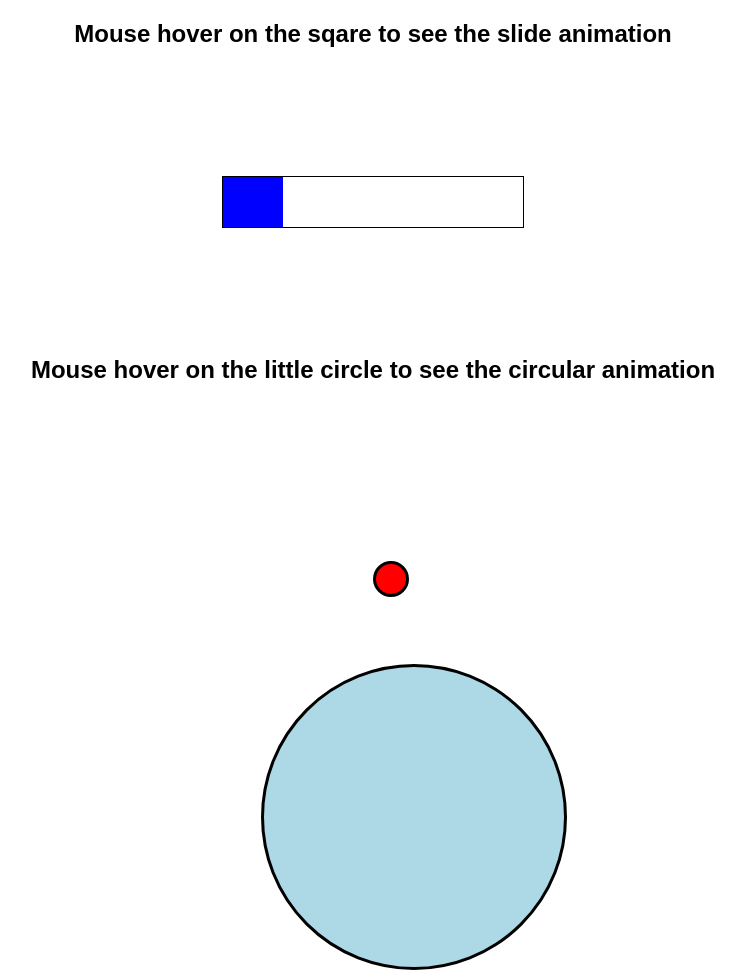
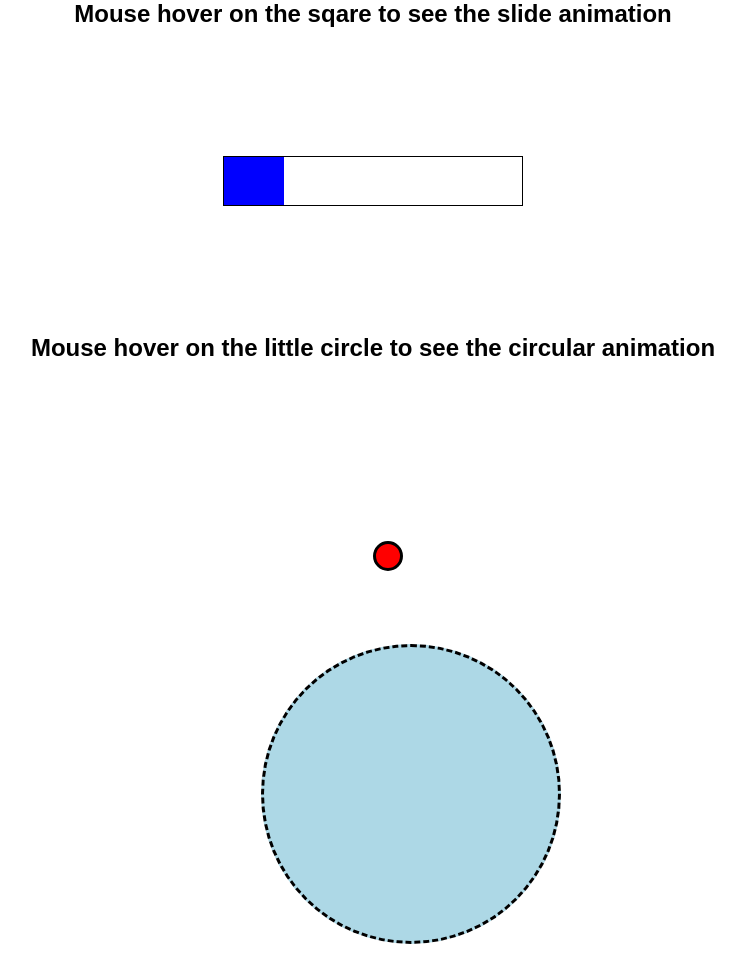
Before and after one commit to 14LMarie/thinkful-animations, a plain HTML site: page index.html in a window 1280 px wide. Shown: the whole page, without its empty margins (267-1012 px from the left). After the commit the page ends 944 px from the top, so only its background shows below. Drawn offline with Linux system fonts and the light colour scheme.

Commit message:
updating comments and class names

```diff
--- a/index.html
+++ b/index.html
@@ -10,12 +10,12 @@
 <body>
     <main class="wrapper">
         <h2>Mouse hover on the sqare to see the slide animation</h2>
-        <div class="loading">
-            <div class="inner"></div>
+        <div class="slider-wrapper">
+            <div class="slider-inner-square"></div>
         </div>
         <h2>Mouse hover on the little circle to see the circular animation</h2>
-        <div class="middle">
-            <div class="round"></div>
+        <div class="inner-small-circle">
+            <div class="outer-big-circle"></div>
         </div>
     </main>
 </body>
--- a/style.css
+++ b/style.css
@@ -1,7 +1,32 @@
 /* More details about CSS3 animations and compatibility can be found here http://www.w3schools.com/css/css3_animations.asp */
+
+
+/* -------------------------------------
+CSS reset
+(all the browsers will see the website in the same by setting every tag to 0 (the website will look the same on all browsers))
+*/
+
+* {
+    margin: 0;
+    padding: 0;
+    border: 0;
+    font-size: 100%;
+    /*The box-sizing property is used to tell the browser what the sizing properties (width and height) should include border-box.*/
+    box-sizing: border-box;
+    /*reset Chrome user agent styles*/
+    -webkit-margin-before: 0px;
+    -webkit-margin-after: 0px;
+    -webkit-margin-start: 0px;
+    -webkit-margin-end: 0px;
+    -webkit-padding-before: 0px;
+    -webkit-padding-after: 0px;
+    -webkit-padding-start: 0px;
+    -webkit-padding-end: 0px;
+}
 
 body {
     font-family: sans-serif;
+    font-size: 20px;
 }
 
 .wrapper {
@@ -11,27 +36,35 @@ body {
     margin-right: auto;
 }
 
-h1 {
-    font-size: 1.1rem;
+h2 {
+    font-size: 1.5rem;
 }
 
-.loading {
+
+/*
+--------------------------------------------------------------------------------------
+starting the slide animation
+*/
+
+.slider-wrapper {
     width: 300px;
     height: 50px;
     border: 1px solid #000;
     margin: 8rem auto;
 }
 
-.loading .inner {
+.slider-wrapper .slider-inner-square {
     width: 20%;
     height: 100%;
     background-color: #00F;
 }
 
 
-/* The element to apply the animation to */
+/* The element to apply the animation to
+(the animation TRIGER) */
 
-.loading:hover .inner {
+.slider-wrapper:hover .slider-inner-square {
+    /* The animation SETTINGS */
     /*Safari / Chrome compatibility*/
     -webkit-animation: slide 2s infinite alternate;
     /*Firefox compatibility*/
@@ -44,7 +77,7 @@ h1 {
 }
 
 
-/* The animation code */
+/* The animation code (definind the START, the END and any of the MIDDLE points) */
 
 
 /*Safari / Chrome compatibility*/
@@ -158,10 +191,16 @@ h1 {
     }
 }
 
-.round {
+
+/*
+--------------------------------------------------------------------------------------
+starting the circular animation
+*/
+
+.outer-big-circle {
     width: 300px;
     height: 300px;
-    border: 3px solid black;
+    border: 3px dashed black;
     border-radius: 50%;
     position: relative;
     z-index: 9999;
@@ -170,7 +209,7 @@ h1 {
     background-color: lightblue;
 }
 
-.middle {
+.inner-small-circle {
     width: 30px;
     height: 30px;
     border: 3px solid black;
@@ -182,27 +221,29 @@ h1 {
 }
 
 
-/* The element to apply the animation to */
+/* The element to apply the animation to
+(the animation TRIGER) */
 
-.middle:hover .round {
+.inner-small-circle:hover .outer-big-circle {
+    /* The animation SETTINGS */
     /*Safari / Chrome compatibility*/
-    -webkit-animation: rotate 5s infinite;
+    -webkit-animation: rotate 10s infinite;
     /*Firefox compatibility*/
-    -moz-animation: rotate 5s infinite;
+    -moz-animation: rotate 10s infinite;
     /*Internet Explorer compatibility*/
-    -ms-animation: rotate 5s infinite;
+    -ms-animation: rotate 10s infinite;
     /*Opera compatibility*/
-    -o-animation: rotate 5s infinite;
-    animation: rotate 5s infinite;
+    -o-animation: rotate 10s infinite;
+    animation: rotate 10s infinite;
     /*Safari / Chrome compatibility*/
-    -webkit-transform: rotate(360deg);
+    -webkit-transform: rotate(90deg);
     /*Firefox compatibility*/
-    -moz-transform: rotate(360deg);
+    -moz-transform: rotate(90deg);
     /*Internet Explorer compatibility*/
-    -ms-animation: rotate(360deg);
+    -ms-animation: rotate(90deg);
     /*Opera compatibility*/
-    -o-animation: rotate(360deg);
-    transform: rotate(360deg);
+    -o-animation: rotate(90deg);
+    transform: rotate(90deg);
     /*Safari / Chrome compatibility*/
     -webkit-transform-origin: 50%, 50%;
     /*Firefox compatibility*/
@@ -215,7 +256,7 @@ h1 {
 }
 
 
-/* The animation code */
+/* The animation code (definind the START, the END and any of the MIDDLE points) */
 
 
 /*Safari / Chrome compatibility*/
```
